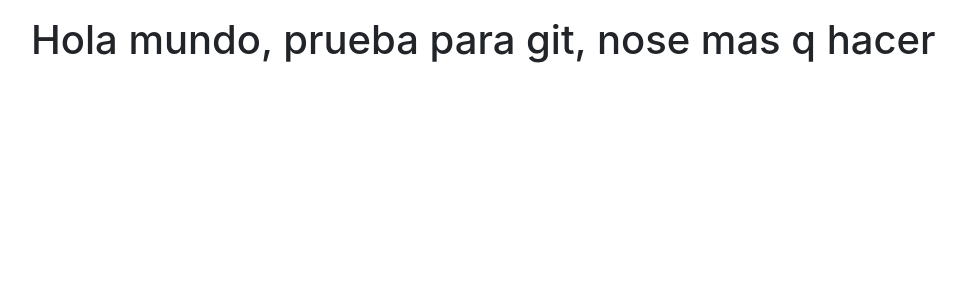
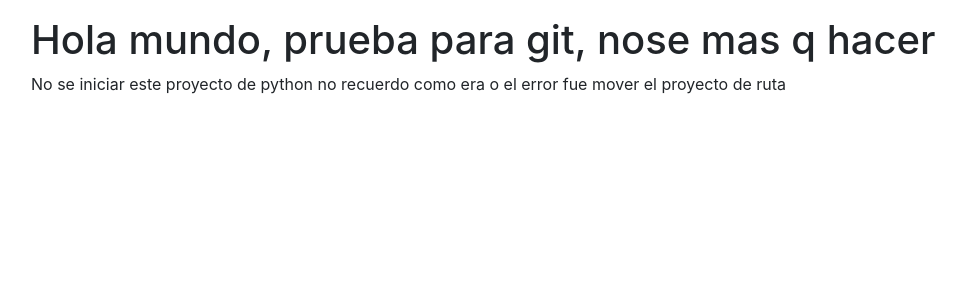
Before and after one commit to mcs500/tienda, a Flask app: page / in a window 1280 px wide. Shown: the part 56-356 px from the top of the page, without its empty margins (54-1020 px from the left). Run offline with Flask 2, Linux system fonts and the light colour scheme; some libraries are stand-ins or nearby versions.

Commit message:
prueba modificando el proyecto en branch diferente

```diff
--- a/app/templates/index.html
+++ b/app/templates/index.html
@@ -5,6 +5,7 @@
 <div class="row">
     <div class="col-sm-12 col-md-12 col-lg-12 col-xl-12">
         <h1>Hola mundo, prueba para git, nose mas q hacer</h1>
+        <p>No se iniciar este proyecto de python no recuerdo como era o el error fue mover el proyecto de ruta</p>
     </div>
 </div>
 {% endblock %}
```
